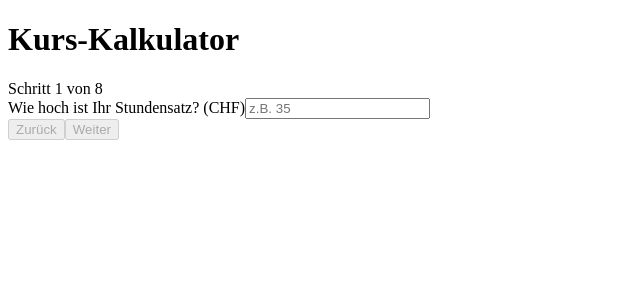
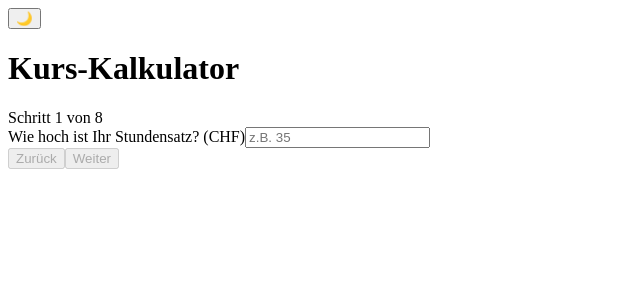
Before and after one commit to KronosFPV/kurskalkulator-web, a Next.js app: page / in a window 1280 px wide. Shown: the top 300 px of the page, without its empty margins (0-640 px from the left). Built offline with nearby package versions, Linux system fonts and the light colour scheme.

Commit message:
Update _app.js

```diff
--- a/src/pages/_app.js
+++ b/src/pages/_app.js
@@ -2,8 +2,8 @@
 
 export default function App({ Component, pageProps }) {
   return (
-    <div className="min-h-screen bg-gray-100">
+    <ThemeProvider>
       <Component {...pageProps} />
-    </div>
+    </ThemeProvider>
   );
 }
```
